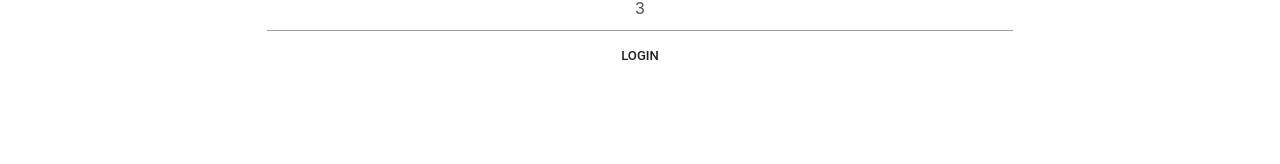
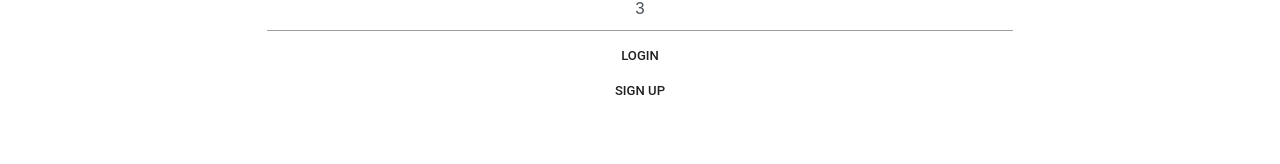
Before and after one commit to count-stockula/count-stockula, a React (Create React App) app in the folder client/: page / in a window 1280 px wide. Shown: the part 123-287 px from the top of the page. Built offline with nearby package versions, Linux system fonts and the light colour scheme.

Commit message:
signup routed to GET /Scan

```diff
--- a/client/src/pages/Login/Login.js
+++ b/client/src/pages/Login/Login.js
@@ -23,6 +23,7 @@ export default class Login extends PureComponent {
                   <Input type="text" className="form-control text-center" id="3" name="3" value="3" placeholder="" readonly="readonly" />
                   <Button type="submit">Login</Button>
               </Form>
+              <a href="/Scan"><Button>Sign Up</Button></a>
             </div>
           </div>
         <BottomBar />
--- a/client/src/pages/SignUp/SignUp.js
+++ b/client/src/pages/SignUp/SignUp.js
@@ -15,7 +15,7 @@ export default class SignUp extends PureComponent {
         <PageHeader title="Login" />
           <div className="container px-0 w-100 pb-5">
             <div className="mx-auto col-12 col-lg-8 col-md-8 col-sm-10 col-xl-7 px-0">
-              <Form id="login" method="POST" action="/Scan">
+              <Form id="login" method="GET" action="/Scan">
                   <Input type="email" className="form-control text-center" id="email" name="email" value="" placeholder="email@domain.com" />
                   <Input type="password" className="form-control text-center" id="password" name="password" value="" placeholder="password" />
                   <Input type="text" className="form-control text-center" id="3" name="3" value="3" placeholder="" readonly="readonly" />
```
